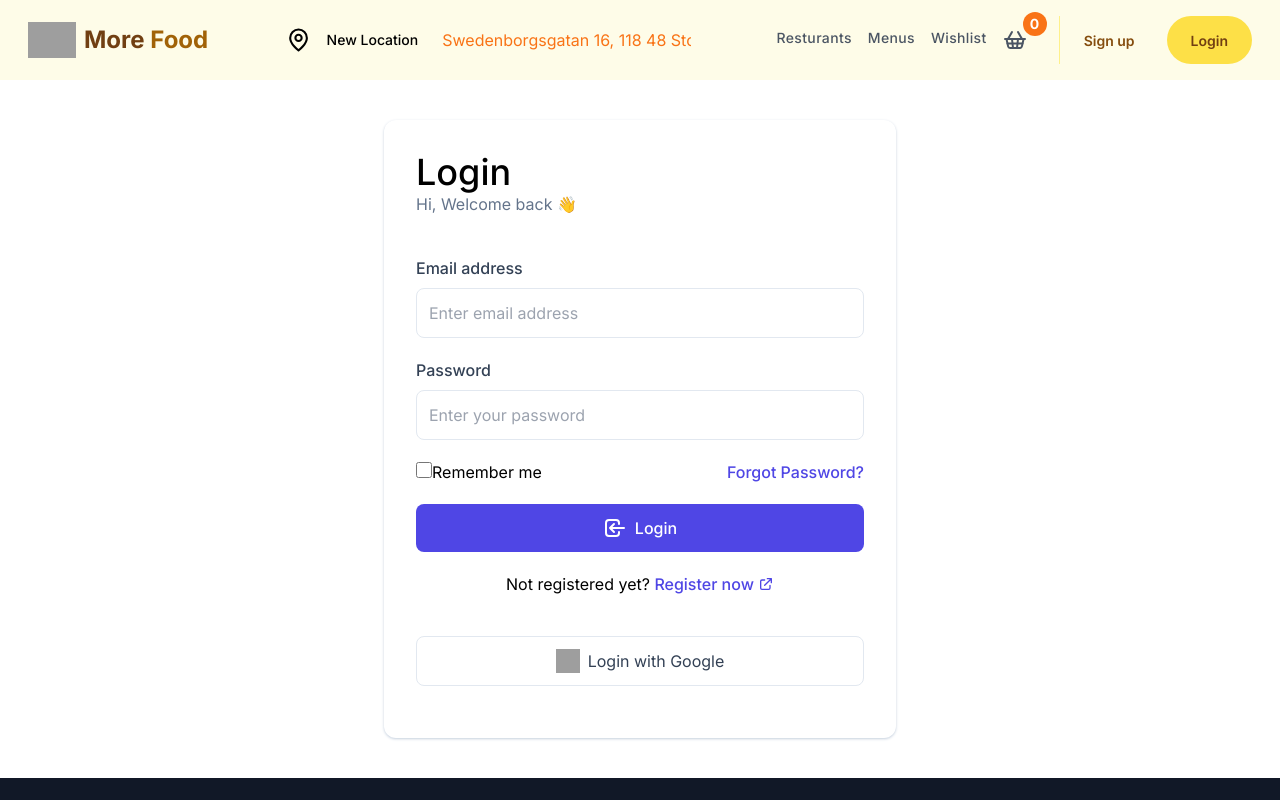
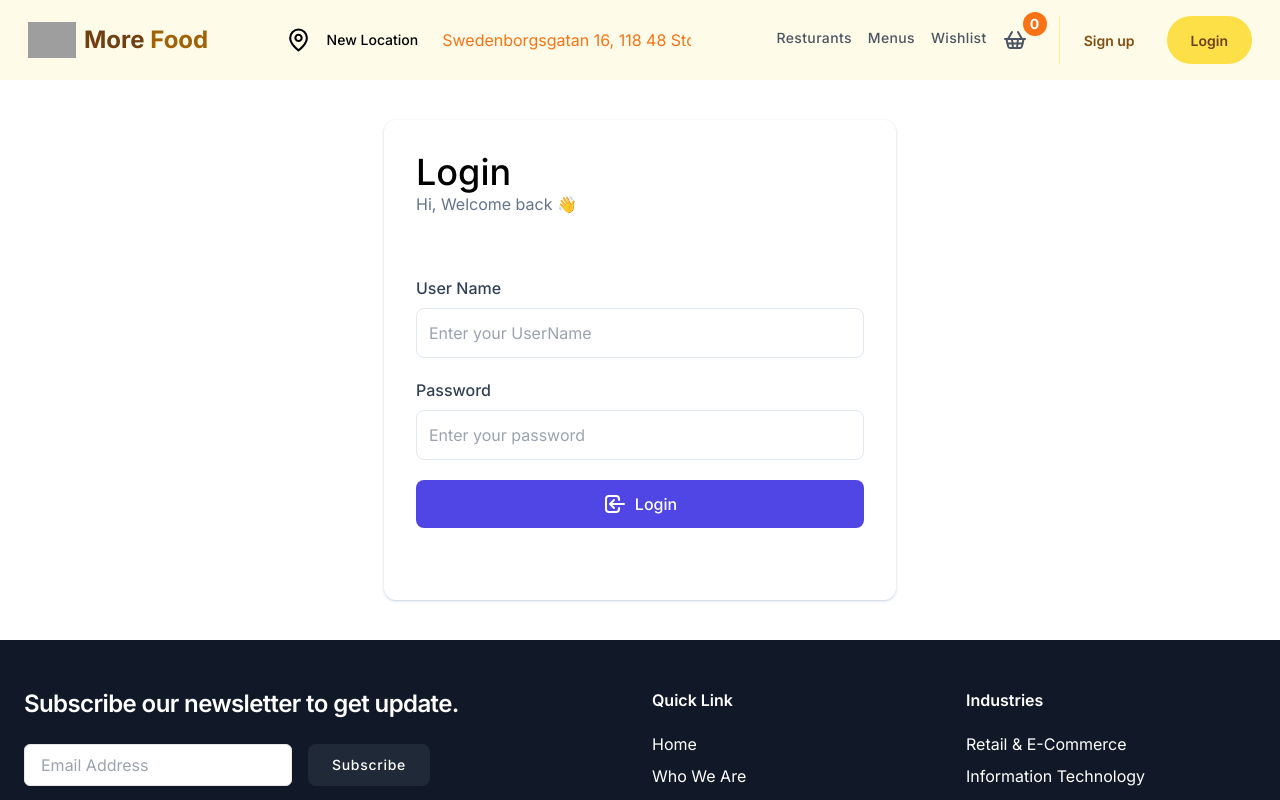
Before and after one commit to thesuman74/nextjs-food, a Next.js app: page /login in a window 1280 px wide. Shown: the top 800 px of the page. Built offline with nearby package versions, Linux system fonts and the light colour scheme; grey boxes are pictures that could not be loaded.

Commit message:
k vayo k sigin in ma

```diff
--- /dev/null
+++ b/app/action.ts
@@ -0,0 +1,46 @@
+// action.ts
+export const LoginAction = async (username: string, password: string) => {
+  const datas = {
+    username: username,
+    password: password,
+  };
+
+  try {
+    const loginResponse = await fetch(
+      "https://apiuser.moretechglobal.com/api/auth/login/",
+      {
+        method: "POST",
+        body: JSON.stringify(datas),
+        headers: {
+          "Content-Type": "application/json",
+        },
+      }
+    );
+
+    if (!loginResponse.ok) {
+      throw new Error("Failed to submit form");
+    }
+
+    const loginData = await loginResponse.json();
+
+    const userDetailsResponse = await fetch(
+      "https://apiuser.moretechglobal.com/api/auth/user/all/details/",
+      {
+        headers: {
+          "Content-Type": "application/json",
+          Authorization: `Token ${loginData.key}`,
+        },
+      }
+    );
+
+    if (!userDetailsResponse.ok) {
+      throw new Error("Failed to retrieve user details");
+    }
+
+    const userDetails = await userDetailsResponse.json();
+    return { ...userDetails, token: loginData.key };
+  } catch (error) {
+    console.error("Error while logging in:", error);
+    throw error;
+  }
+};
--- /dev/null
+++ b/app/api/auth/[...nextauth]/route.ts
@@ -0,0 +1,86 @@
+import NextAuth, { AuthOptions } from "next-auth";
+import CredentialsProvider from "next-auth/providers/credentials";
+
+export const authOptions: AuthOptions = {
+  pages: {
+    signIn: "/login",
+  },
+  providers: [
+    CredentialsProvider({
+      name: "Credentials",
+      credentials: {
+        username: {
+          label: "Username",
+          type: "text",
+          placeholder: "Your Username",
+        },
+        password: {
+          label: "Password",
+          type: "password",
+          placeholder: "Your Password",
+        },
+      },
+
+      async authorize(credentials) {
+        const username = credentials?.username;
+        const password = credentials?.password;
+
+        if (!username || !password) {
+          throw new Error("Missing credentials");
+        }
+
+        try {
+          const loginResponse = await fetch(
+            "https://apiuser.moretechglobal.com/api/auth/login/",
+            {
+              method: "POST",
+              body: JSON.stringify({ username, password }),
+              headers: { "Content-Type": "application/json" },
+            }
+          );
+
+          if (!loginResponse.ok) {
+            throw new Error("Invalid credentials");
+          }
+
+          const loginData = await loginResponse.json();
+          console.log("this is login data", loginData);
+
+          const userDetailsResponse = await fetch(
+            "https://apiuser.moretechglobal.com/api/auth/user/all/details/",
+            {
+              headers: {
+                "Content-Type": "application/json",
+                Authorization: `Token ${loginData.key}`,
+              },
+            }
+          );
+
+          if (!userDetailsResponse.ok) {
+            throw new Error("Failed to retrieve user details");
+          }
+
+          const userDetails = await userDetailsResponse.json();
+          console.log("route data ", userDetails);
+          return { ...userDetails, token: loginData.key };
+        } catch (error) {
+          console.error("Error while logging in:", error);
+          throw error;
+        }
+      },
+    }),
+  ],
+  callbacks: {
+    async jwt({ token, user }) {
+      if (user) token.user = user;
+      return token;
+    },
+    async session({ session, token }) {
+      if (token.user) session.user = token.user;
+      return session;
+    },
+  },
+};
+
+const handler = NextAuth(authOptions);
+export { handler as default };
--- /dev/null
+++ b/app/profile/page.tsx
@@ -0,0 +1,11 @@
+import React from "react";
+
+const page = () => {
+  return (
+    <div>
+      <h1>This is user profile page</h1>
+    </div>
+  );
+};
+
+export default page;
--- a/components/Home/HeroBanner.tsx
+++ b/components/Home/HeroBanner.tsx
@@ -28,6 +28,7 @@ const HeroBanner = () => {
                       placeholder="Your favorite food"
                       className="w-full p-4 rounded-full"
                       type="text"
+                      value={""}
                       name="favorite food"
                       id="favorite food"
                       autoComplete="off"
--- a/components/login/LoginPageForm.tsx
+++ b/components/login/LoginPageForm.tsx
@@ -1,21 +1,54 @@
-import React from "react";
+"use client";
 
-const LoginPage = () => {
+import React, { useState } from "react";
+import { signIn } from "next-auth/react";
+import { useRouter } from "next/navigation";
+
+export default function LoginPage() {
+  const [errMessage, setErrorMessage] = useState("");
+  const router = useRouter();
+
+  const handleSubmit = async (formData: FormData) => {
+    try {
+      const result = await signIn("credentials", {
+        username: formData.get("username"), // Ensure this matches the field name
+        password: formData.get("password"),
+      });
+
+      if (!result?.ok) {
+        throw new Error(result?.error as string);
+      }
+
+      if (result?.ok) {
+        router.push("/profile");
+      }
+    } catch (error: any) {
+      setErrorMessage(error.message);
+    }
+  };
+
   return (
     <div className="max-w-lg mx-auto my-10 bg-white p-8 rounded-xl shadow shadow-slate-300">
       <h1 className="text-4xl font-medium">Login</h1>
       <p className="text-slate-500">Hi, Welcome back 👋</p>
-
-      <form action="" className="my-10">
+      <form
+        onSubmit={(e) => {
+          e.preventDefault();
+          handleSubmit(new FormData(e.currentTarget));
+        }}
+        className="my-10"
+      >
         <div className="flex flex-col space-y-5">
-          <label htmlFor="email">
-            <p className="font-medium text-slate-700 pb-2">Email address</p>
+          <p className="text-center text-red-500">{errMessage}</p>
+          <label htmlFor="username">
+            <p className="font-medium text-slate-700 pb-2">User Name</p>
             <input
-              id="email"
-              name="email"
-              type="email"
+              id="username"
+              name="username"
+              type="text"
               className="w-full py-3 border border-slate-200 rounded-lg px-3 focus:outline-none focus:border-slate-500 hover:shadow"
-              placeholder="Enter email address"
+              placeholder="Enter your UserName"
+              required
             />
           </label>
           <label htmlFor="password">
@@ -26,26 +59,13 @@ const LoginPage = () => {
               type="password"
               className="w-full py-3 border border-slate-200 rounded-lg px-3 focus:outline-none focus:border-slate-500 hover:shadow"
               placeholder="Enter your password"
+              required
             />
           </label>
-          <div className="flex flex-row justify-between">
-            <div>
-              <label htmlFor="remember">
-                <input
-                  type="checkbox"
-                  id="remember"
-                  className="w-4 h-4 border-slate-200 focus:bg-indigo-600"
-                />
-                Remember me
-              </label>
-            </div>
-            <div>
-              <a href="#" className="font-medium text-indigo-600">
-                Forgot Password?
-              </a>
-            </div>
-          </div>
-          <button className="w-full py-3 font-medium text-white bg-indigo-600 hover:bg-indigo-500 rounded-lg border-indigo-500 hover:shadow inline-flex space-x-2 items-center justify-center">
+          <button
+            type="submit"
+            className="w-full py-3 font-medium text-white bg-indigo-600 hover:bg-indigo-500 rounded-lg border-indigo-500 hover:shadow inline-flex space-x-2 items-center justify-center"
+          >
             <svg
               xmlns="http://www.w3.org/2000/svg"
               className="h-6 w-6"
@@ -62,45 +82,8 @@ const LoginPage = () => {
             </svg>
             <span>Login</span>
           </button>
-          <p className="text-center">
-            Not registered yet?{" "}
-            <a
-              href="#"
-              className="text-indigo-600 font-medium inline-flex space-x-1 items-center"
-            >
-              <span>Register now </span>
-              <span>
-                <svg
-                  xmlns="http://www.w3.org/2000/svg"
-                  className="h-4 w-4"
-                  fill="none"
-                  viewBox="0 0 24 24"
-                  stroke="currentColor"
-                  strokeWidth="2"
-                >
-                  <path
-                    strokeLinecap="round"
-                    strokeLinejoin="round"
-                    d="M10 6H6a2 2 0 00-2 2v10a2 2 0 002 2h10a2 2 0 002-2v-4M14 4h6m0 0v6m0-6L10 14"
-                  />
-                </svg>
-              </span>
-            </a>
-          </p>
         </div>
       </form>
-      <div className="my-5">
-        <button className="w-full text-center py-3 my-3 border flex space-x-2 items-center justify-center border-slate-200 rounded-lg text-slate-700 hover:border-slate-400 hover:text-slate-900 hover:shadow transition duration-150">
-          <img
-            src="https://www.svgrepo.com/show/355037/google.svg"
-            className="w-6 h-6"
-            alt="Google logo"
-          />
-          <span>Login with Google</span>
-        </button>
-      </div>
     </div>
   );
-};
-
-export default LoginPage;
+}
--- a/next.config.mjs
+++ b/next.config.mjs
@@ -3,7 +3,6 @@ const nextConfig = {
   images: {
     domains: ["shikimori.one"],
   },
-  reactStrictMode: true, // Example of another valid Next.js config option
 };
 
 export default nextConfig;
--- a/package.json
+++ b/package.json
@@ -20,6 +20,7 @@
     "framer-motion": "^11.2.6",
     "lucide-react": "^0.379.0",
     "next": "14.2.3",
+    "next-auth": "^4.24.7",
     "react": "^18",
     "react-countup": "^6.5.3",
     "react-dom": "^18",
```
Also changed, not shown: 1 other file (tests, documents, lock files or other folders).
